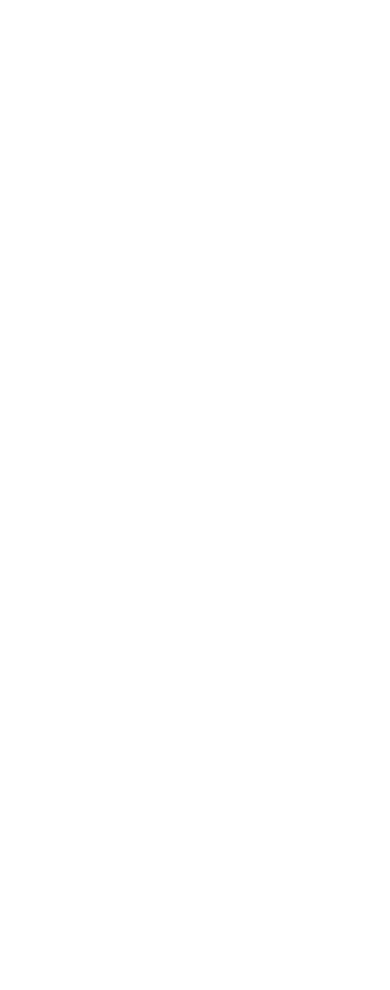
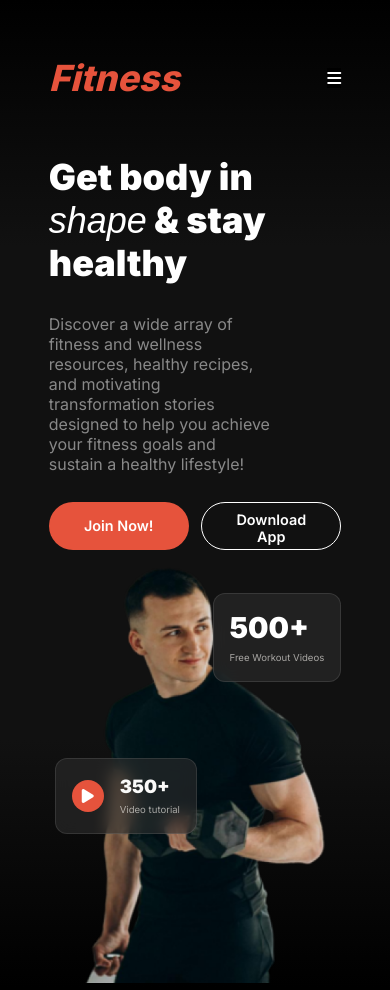
Before and after one commit to shaoon09/ph-assignment-2, a plain HTML site: page index.html in a window 390 px wide. Before the commit the page ends 844 px from the top, so only its background shows below. Drawn offline with Linux system fonts and the light colour scheme; a web font is replaced by a local one.

Commit message:
banner html , css & responsive added

```diff
--- a/index.html
+++ b/index.html
@@ -1,11 +1,58 @@
 <!DOCTYPE html>
 <html lang="en">
+
 <head>
     <meta charset="UTF-8">
     <meta name="viewport" content="width=device-width, initial-scale=1.0">
-    <title>Document</title>
+    <title>Fitness Club</title>
+    <link rel="stylesheet" href="https://cdnjs.cloudflare.com/ajax/libs/font-awesome/6.6.0/css/all.min.css"
+        integrity="sha512-Kc323vGBEqzTmouAECnVceyQqyqdsSiqLQISBL29aUW4U/M7pSPA/gEUZQqv1cwx4OnYxTxve5UMg5GT6L4JJg=="
+        crossorigin="anonymous" referrerpolicy="no-referrer" />
+    <link rel="shortcut icon"
+        href="https://previews.123rf.com/images/olgamaslov/olgamaslov1604/olgamaslov160400216/55212593-gym-fitness-club-bodybuilding-icon-vector.jpg"
+        type="image/x-icon">
+    <link rel="stylesheet" href="styles/style.css">
 </head>
 <body>
+    <header class="header">
+        <nav>
+            <div class="brand">Fitness</div>
+            <div class="nav-links">
+                <button class="btn">Home</button>
+                <button>Service</button>
+                <button>Contact</button>
+                <button class="end">About</button>
+            </div>
+            <div class="hamburger"><i class="fa-solid fa-bars" style="color: #ffffff;"></i></div>
+        </nav>
+        <div class="banner-container">
+            <div class="banner-text">
+                <h1>Get body in <span id="fahad">shape</span> & stay healthy</h1>
+                <p>Discover a wide array of fitness and wellness resources, healthy recipes, and motivating transformation stories designed to help you achieve your fitness goals and sustain a healthy lifestyle!</p>
+                <div class="banner-buttons">
+                    <button class="btn">Join <span id="shaoon">Club</span> Now!</button>
+                    <button>Download App</button>
+                </div>
+            </div>
+            <div class="banner-image">
+                <img src="images/Images 2.png" alt="">
+                <div class="hover">
+                    <div class="extra vt1">
+                        <div class="circle"><i class="fa-solid fa-play" style="color: #ffffff;"></i></div>
+                        <div class="first">
+                            <h3 id="vt1">350+</h3>
+                            <span class="vt2">Video tutorial</span>
+                        </div>
 
+                    </div>
+                    <div class="extra vt3">
+                        <h3 id="vt2">500+</h3>
+                        <span class="vt2">Free Workout Videos</span>
+                    </div>
+                </div>
+
+            </div>
+        </div>
+    </header>
 </body>
 </html>
--- /dev/null
+++ b/styles/style.css
@@ -0,0 +1,313 @@
+@import url('https://fonts.googleapis.com/css2?family=Inter:wght@100..900&display=swap');
+
+@import url('https://fonts.cdnfonts.com/css/miama');
+
+/* shared style */
+
+* {
+    margin: 0;
+    padding: 0;
+    font-family: "Inter", sans-serif;
+    background-color: black;
+}
+
+/* banner-section */
+/* nav-section */
+.header {
+    padding-top: 3.5rem;
+    background: linear-gradient(to bottom,
+            rgba(119, 119, 119, 0),
+            rgb(17, 17, 17) 25%,
+            rgb(17, 17, 17) 50%,
+            rgb(17, 17, 17) 75%,
+            rgba(119, 119, 119, 0));
+
+}
+
+nav {
+    width: 75%;
+    height: fit-content;
+    margin: 0 auto;
+    margin-bottom: 3.5rem;
+    display: flex;
+    justify-content: space-between;
+    align-items: center;
+    background-color: transparent;
+}
+
+.brand {
+    font-weight: 800;
+    color: rgb(230, 83, 60);
+    font-style: italic;
+    font-size: 2.25rem;
+    background-color: transparent;
+}
+
+.nav-links {
+    width: 45%;
+    box-sizing: border-box;
+    border: 1px solid rgba(255, 255, 255, 0.1);
+    border-radius: 2.45rem;
+    padding: 0.25rem;
+    display: flex;
+    justify-content: space-between;
+    align-items: center;
+    background-color: transparent;
+}
+
+.nav-links button {
+    font-size: 1.15rem;
+    color: rgb(255, 255, 255);
+    border: none;
+    font-weight: 400;
+    cursor: pointer;
+    background-color: transparent;
+}
+
+.nav-links .btn {
+    border-radius: 2.8rem;
+    background-color: rgb(230, 83, 60);
+    padding: 0.5rem 1.25rem 0.5rem 1.25rem;
+    font-weight: 600;
+}
+
+.nav-links .end {
+    margin-right: 0.6rem;
+
+}
+
+.hamburger {
+    display: none;
+}
+
+/* banner-section */
+.banner-container {
+    width: 75%;
+    display: flex;
+    justify-content: space-between;
+    align-items: center;
+    margin: 2rem auto;
+    background-color: transparent;
+}
+
+.banner-text {
+    width: 50%;
+    height: fit-content;
+    background-color: transparent;
+}
+
+.banner-text h1 {
+    color: rgb(255, 255, 255);
+    font-size: 4.8rem;
+    font-weight: 900;
+    line-height: 120%;
+    background-color: transparent;
+}
+
+#fahad {
+    font-family: 'Miama', sans-serif;
+    font-style: italic;
+    font-weight: 400;
+    display: inline-block;
+    background-color: transparent;
+}
+
+.banner-text p {
+    font-size: 1rem;
+    font-weight: 400;
+    color: rgba(255, 255, 255, 0.5);
+    margin-top: 1.75rem;
+    background-color: transparent;
+}
+
+.banner-buttons {
+    display: flex;
+    justify-content: flex-start;
+    align-items: center;
+    background-color: transparent;
+}
+
+.banner-buttons button {
+    padding: 1rem 2.5rem 1rem 2.5rem;
+    border-radius: 2.6rem;
+    box-sizing: border-box;
+    border: 1px solid rgb(255, 255, 255);
+    font-size: 1.15rem;
+    font-weight: 600;
+    cursor: pointer;
+    color: rgb(255, 255, 255);
+    margin-top: 1.75rem;
+    background-color: transparent;
+}
+
+#shaoon {
+    background: rgb(230, 83, 60);
+}
+
+.banner-buttons .btn {
+    background: rgb(230, 83, 60);
+    margin-right: 0.8rem;
+    border: none;
+}
+
+.banner-image {
+    background-color: transparent;
+    position: relative;
+}
+
+.banner-image img {
+    width: 100%;
+    height: 100%;
+    background-color: transparent;
+}
+
+.hover {
+    display: flex;
+    justify-content: center;
+    align-items: center;
+}
+
+.hover .extra {
+    box-sizing: border-box;
+    border: 1px solid rgba(255, 255, 255, 0.1);
+    border-radius: 0.75rem;
+    backdrop-filter: blur(1rem);
+    background-color: rgba(48, 48, 48, 0.54);
+}
+
+.hover .vt3 {
+    position: absolute;
+    top: 30%;
+    right: 0%;
+    padding: 1rem;
+}
+
+.extra #vt1 {
+    color: rgb(250, 250, 249);
+    font-size: 1.5rem;
+    font-weight: 900;
+    background: transparent;
+}
+
+.extra #vt2 {
+    color: rgb(255, 255, 255);
+    font-size: 2.5rem;
+    font-weight: 900;
+    background: transparent;
+}
+
+.extra .vt2 {
+    color: rgba(239, 237, 232, 0.65);
+    font-size: 1rem;
+    font-weight: 400;
+    background: transparent;
+}
+
+.vt1 {
+    display: flex;
+    justify-content: flex-start;
+    align-items: center;
+    position: absolute;
+    bottom: 10%;
+    left: -20%;
+    padding: 1rem;
+}
+
+.circle {
+    width: 2rem;
+    height: 2rem;
+    background-color: rgb(230, 83, 60);
+    border-radius: 50%;
+    border: none;
+    margin-right: 1rem;
+    display: flex;
+    justify-content: center;
+    align-items: center;
+}
+
+.circle i {
+    display: none;
+    background: transparent;
+}
+
+.first {
+    background: transparent;
+}
+@media screen and (max-width:576px) {
+    .nav-links {
+        display: none;
+    }
+
+    .hamburger {
+        display: block;
+    }
+
+    .banner-container {
+        flex-direction: column;
+    }
+
+    .banner-text {
+        width: 100%;
+    }
+
+    .banner-text h1 {
+        font-size: 2.25rem;
+        width: 80%;
+    }
+
+    .banner-text p {
+        font-size: 1rem;
+        width: 77%;
+    }
+
+    .banner-buttons {
+        width: 100%;
+        display: flex;
+        justify-content: space-between;
+        align-items: center;
+    }
+
+    .banner-buttons button {
+        padding: .5rem 1.5rem;
+        font-size: .9rem;
+        width: 50%;
+        height: 3rem;
+    }
+
+    #shaoon {
+        display: none;
+    }
+
+    .banner-image {
+        margin-left: 2rem;
+    }
+
+    .circle i {
+        display: block;
+    }
+
+    .hover .extra {
+        backdrop-filter: blur(.5rem);
+    }
+
+    .hover .vt3 {
+        top: 10%;
+    }
+
+    .vt1 {
+        bottom: 35%;
+        left: -10%;
+    }
+
+    .extra #vt2 {
+        font-size: 1.8rem;
+    }
+
+    .extra #vt1 {
+        font-size: 1.15rem;
+    }
+
+    .extra .vt2 {
+        font-size: 0.6rem;
+    }
+}
```
Also changed, not shown: images/Images 2.png (added), images/exercise1.jpg (added), images/exercise2.png (added), images/exercise3.png (added), images/exercise5.jpg (added), images/exercise6.jpg (added), images/image 2.png (added), images/image 3.png (added), images/image 4.png (added), images/image 5.png (added), images/run.jpg (added), images/trainer1.png (added), images/trainer2.png (added), images/trainer3.png (added), 2 more files, 2 other files.
